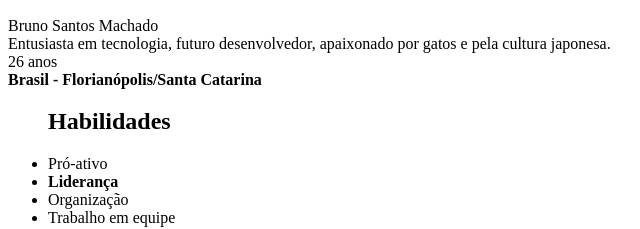
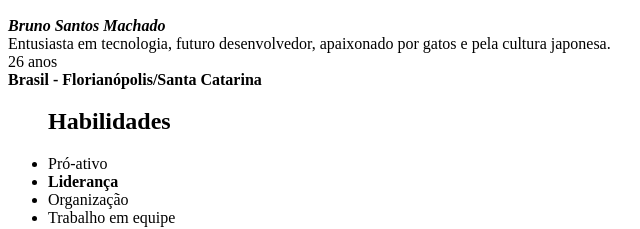
Before and after one commit to brunosm97/brunosm97.github.io, a plain HTML site: page index.html in a window 1280 px wide. Shown: the part 350-579 px from the top of the page, 0-640 px from the left. Drawn offline with Linux system fonts and the light colour scheme.

Commit message:
ajusta negrito e italico

```diff
--- a/index.html
+++ b/index.html
@@ -12,7 +12,7 @@
 
     <img src="./bruno.jpg" alt="Foto do Bruno estudante da trybe" width="200px">
 
-    <p> Bruno Santos Machado
+    <p> <b><em>Bruno Santos Machado</em></b>
         <br>
         Entusiasta em tecnologia, futuro desenvolvedor, apaixonado por gatos e pela cultura japonesa.
         <br>
```
